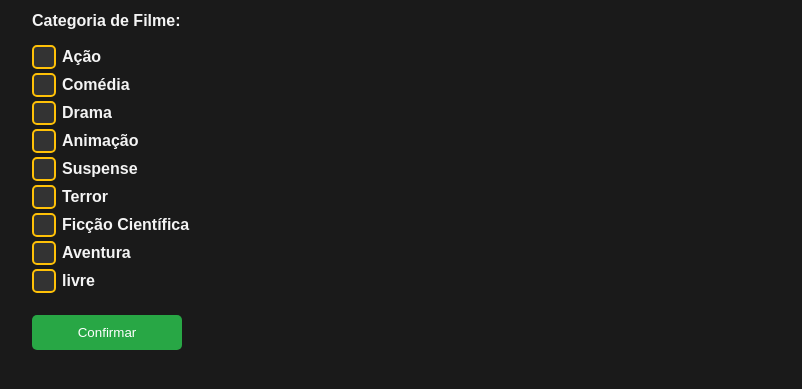
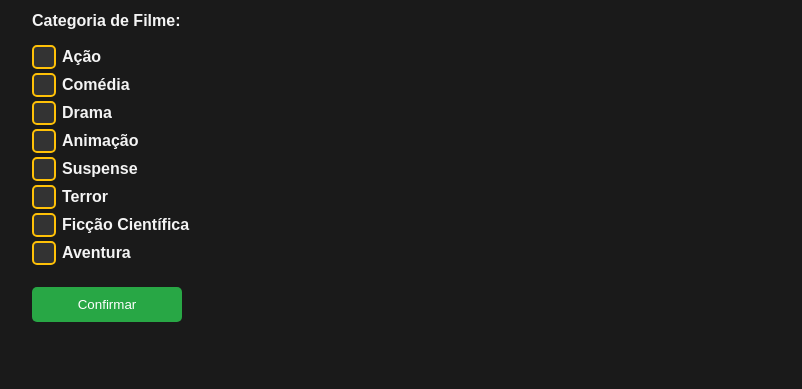
Before and after one commit to TeacherTay/FILMES, a plain HTML site: page index.html in a window 1280 px wide. Shown: the part 183-572 px from the top of the page, without its empty margins (8-810 px from the left). Drawn offline with Linux system fonts and the light colour scheme.

Commit message:
Update index.html

```diff
--- a/index.html
+++ b/index.html
@@ -40,8 +40,6 @@
                 <input type="checkbox" id="adventure" name="category" value="Aventura">
                 <label for="adventure" class="checkbox">Aventura</label>
 
-                <input type="checkbox" id="free" name="category" value="Livre">
-                <label for="free" class="checkbox">livre</label>
             </div>
 
             <button type="submit">Confirmar</button>
```
